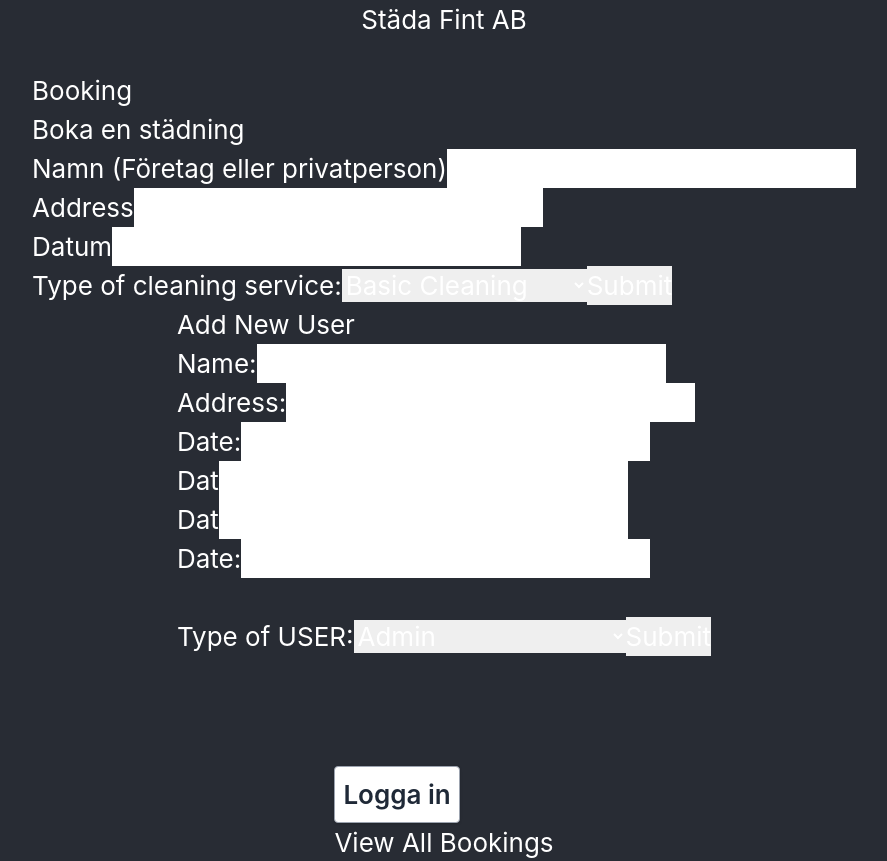
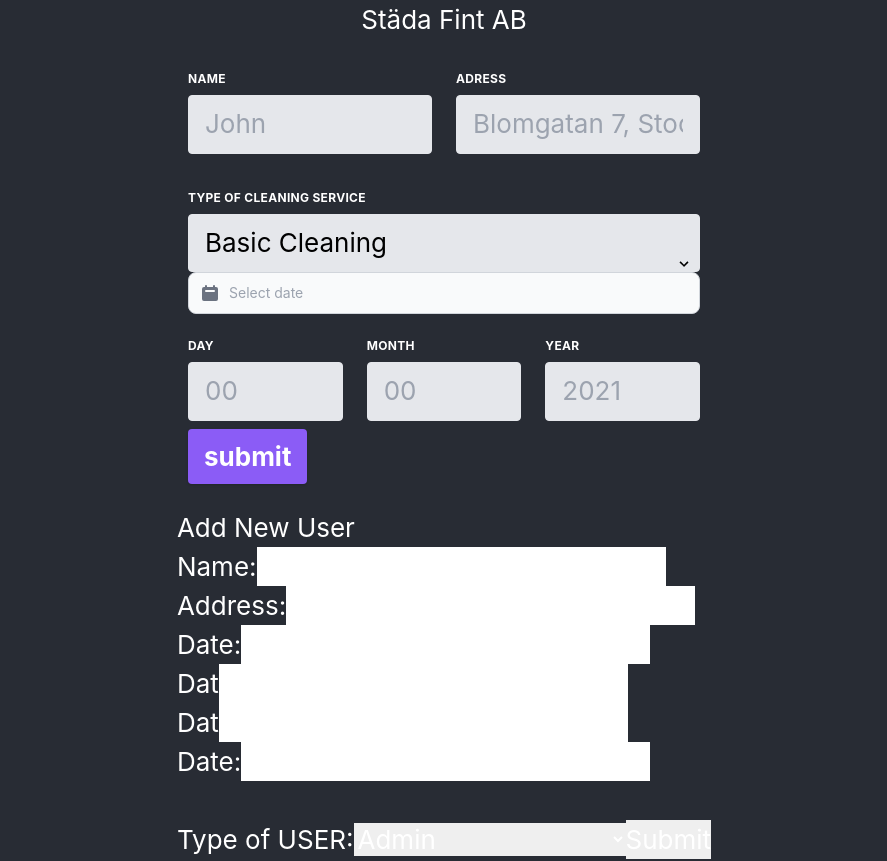
Before and after one commit to Fjedern/Nicecleaning_AB, a React (Create React App) app in the folder frontend/: page / in a window 1280 px wide. Shown: the top 861 px of the page, without its empty margins (196-1083 px from the left). Built offline with nearby package versions, Linux system fonts and the light colour scheme.

Commit message:
bookingform working
No errorhandling
Some style
No datepicker

```diff
--- a/frontend/src/components/BookingForm.js
+++ b/frontend/src/components/BookingForm.js
@@ -1,53 +1,132 @@
-import React, {useRef} from "react";
+import React, {useState} from "react";
 
 function BookingForm() {
-    const formRef = useRef();
+    function handleSubmit(event) {
+        event.preventDefault();
+        const data = new FormData(event.target);
 
-    function log() {
+        const date = `${data.get("year")}-${data.get("month")}-${data.get("day")}`
+        data.set("date", date);
 
-        const refTest = formRef.current;
-        console.log("REF TEST: ", refTest)
+        console.log(stringifyFormData(data));
+
+        fetch("http://localhost:8080/booking/add",{
+                method: "post",
+                headers: {"Content-Type":'application/json'},
+                body: stringifyFormData(data),
+            }
+        )
+        document.getElementsByName('booking-form')[0].reset();
+    }
+
+    function stringifyFormData(fd) {
+        const data = {};
+        for (let key of fd.keys()) {
+            data[key] = fd.get(key);
+        }
+        return JSON.stringify(data, null, null);
     }
 
     return (
-        <div>
-            <h1>Booking</h1>
-
-
-            <label>Boka en städning</label>
-
-            <form>
-
-                <label>
-                    Namn (Företag eller privatperson)
+        <>
+            <form name="booking-form" className="w-full max-w-lg" onSubmit={handleSubmit}>
+                <div className="flex flex-wrap -mx-3 mb-6">
+                    <div className="w-full md:w-1/2 px-3 mb-6 md:mb-0">
+                        <label className="block uppercase tracking-wide text-xs font-bold mb-2"
+                               htmlFor="grid-first-name">
+                            Name
+                        </label>
                         <input
-                    id="username" type="text" type="text" name="name"/><br/>
+                            className="appearance-none block w-full bg-gray-200 text-gray-700 border rounded py-3 px-4 mb-3 leading-tight focus:outline-none focus:bg-white"
+                            id="name" name="name" type="text" placeholder="John"/>
+                    </div>
+                    <div className="w-full md:w-1/2 px-3">
+                        <label className="block uppercase tracking-wide  text-xs font-bold mb-2"
+                               htmlFor="grid-last-name">
+                            Adress
                         </label>
-
-                <label>
-                    Address
                         <input
-                    type="text" name="address"/><br/>
+                            className="appearance-none block w-full bg-gray-200 text-black border border-gray-200 rounded py-3 px-4 leading-tight focus:outline-none focus:bg-white focus:border-gray-500"
+                            id="address" name="address" type="text" placeholder="Blomgatan 7, Stockholm"/>
+                    </div>
+                </div>
+                <div className="flex flex-wrap -mx-3 mb-6">
+                    <div className="w-full px-3">
+                        <label className="block uppercase tracking-wide  text-xs font-bold mb-2"
+                               htmlFor="grid-password">
+                            Type of cleaning service
                         </label>
-
-                <label>
-                    Datum
+                        <div className="relative">
+                            <select
+                                className="block appearance-none w-full bg-gray-200 border border-gray-200 text-black py-3 px-4 pr-8 rounded leading-tight focus:outline-none focus:bg-white focus:border-gray-500"
+                                id="type" name="cleaningPackage">
+                                <option value="basic cleaning">Basic Cleaning</option>
+                                <option value="top cleaning">Top Cleaning</option>
+                                <option value="diamond cleaning">Diamond Cleaning</option>
+                                <option value="window cleaning">Window Cleaning</option>
+                            </select>
+                            <div
+                                className="pointer-events-none absolute inset-y-0 right-0 flex items-center px-2 text-black">
+                                <svg className="fill-current h-4 w-4" xmlns="http://www.w3.org/2000/svg"
+                                     viewBox="0 0 20 20">
+                                    <path
+                                        d="M9.293 12.95l.707.707L15.657 8l-1.414-1.414L10 10.828 5.757 6.586 4.343 8z"/>
+                                </svg>
+                            </div>
+                            <div className="relative">
+                                <div className="absolute inset-y-0 left-0 pl-3 flex items-center pointer-events-none">
+                                    <svg className="w-5 h-5 text-gray-500 dark:text-gray-400" fill="currentColor"
+                                         viewBox="0 0 20 20" xmlns="http://www.w3.org/2000/svg">
+                                        <path fill-rule="evenodd"
+                                              d="M6 2a1 1 0 00-1 1v1H4a2 2 0 00-2 2v10a2 2 0 002 2h12a2 2 0 002-2V6a2 2 0 00-2-2h-1V3a1 1 0 10-2 0v1H7V3a1 1 0 00-1-1zm0 5a1 1 0 000 2h8a1 1 0 100-2H6z"
+                                              clip-rule="evenodd"></path>
+                                    </svg>
+                                </div>
+                                <input datepicker type="text"
+                                       className="bg-gray-50 border border-gray-300 text-gray-900 sm:text-sm rounded-lg focus:ring-blue-500 focus:border-blue-500 block w-full pl-10 p-2.5 dark:bg-gray-700 dark:border-gray-600 dark:placeholder-gray-400 dark:text-white dark:focus:ring-blue-500 dark:focus:border-blue-500"
+                                       placeholder="Select date"/>
+                            </div>
+                        </div>
+                    </div>
+                </div>
+                <div className="flex flex-wrap -mx-3 mb-2">
+                    <div className="w-full md:w-1/3 px-3 mb-6 md:mb-0">
+                        <label className="block uppercase tracking-wide  text-xs font-bold mb-2"
+                               htmlFor="grid-city">
+                            Day
+                        </label>
                         <input
-                    type="text" name="date"/><br/>
+                            className="appearance-none block w-full bg-gray-200 text-black border border-gray-200 rounded py-3 px-4 leading-tight focus:outline-none focus:bg-white focus:border-gray-500"
+                            id="day" name="day" type="text" placeholder="00"/>
+                    </div>
+                    <div className="w-full md:w-1/3 px-3 mb-6 md:mb-0">
+                        <label className="block uppercase tracking-wide  text-xs font-bold mb-2"
+                               htmlFor="grid-state">
+                            Month
                         </label>
-                <label>
-                    Type of cleaning service:
-                    <select>
-                        <option value="basic">Basic Cleaning</option>
-                        <option value="top">Top Cleaning</option>
-                        <option value="diamond">Diamond Cleaning</option>
-                        <option value="window">Window Cleaning</option>
-                    </select>
+                        <div className="relative">
+                            <input
+                                className="appearance-none block w-full bg-gray-200 text-black border border-gray-200 rounded py-3 px-4 leading-tight focus:outline-none focus:bg-white focus:border-gray-500"
+                                id="month" name="month" type="text" placeholder="00" maxLength={2}/>
+                        </div>
+                    </div>
+                    <div className="w-full md:w-1/3 px-3 mb-6 md:mb-0">
+                        <label className="block uppercase tracking-wide  text-xs font-bold mb-2"
+                               htmlFor="grid-zip">
+                            Year
                         </label>
-                <input type="submit" value="Submit"/>
+                        <input
+                            className="appearance-none block w-full bg-gray-200 text-black border border-gray-200 rounded py-3 px-4 leading-tight focus:outline-none focus:bg-white focus:border-gray-500"
+                            id="year" name="year" type="text" placeholder="2021"/>
+                    </div>
+                </div>
+                <div className="flex flex-wrap -mx-3 mb-6">
+                    <div className="w-full px-3">
+                        <input className="shadow bg-purple-500 hover:bg-purple-400 focus:shadow-outline focus:outline-none text-white font-bold py-2 px-4 rounded" type="submit" value="submit"/>
+                    </div>
+                </div>
             </form>
-
-        </div>
+        </>
     );
 }
 
--- a/frontend/src/pages/App.js
+++ b/frontend/src/pages/App.js
@@ -21,8 +21,7 @@ const postData = {"id": 0,
 
 
 //add entries to DB
-/*
- useEffect(() => {
+/* useEffect(() => {
     fetch("http://localhost:8080/booking/add",{
         method: "post",
         headers: {"Content-Type":'application/json'},
@@ -38,8 +37,7 @@ const postData = {"id": 0,
             console.log(response.status)}
         })
         .catch(err => err)
-    }, []);
-    */
+    }, []);*/
 
         return (
         <>
```
Also changed, not shown: 2 other files (tests, documents, lock files or other folders). Lines whose indentation alone changed are shown as unchanged.
